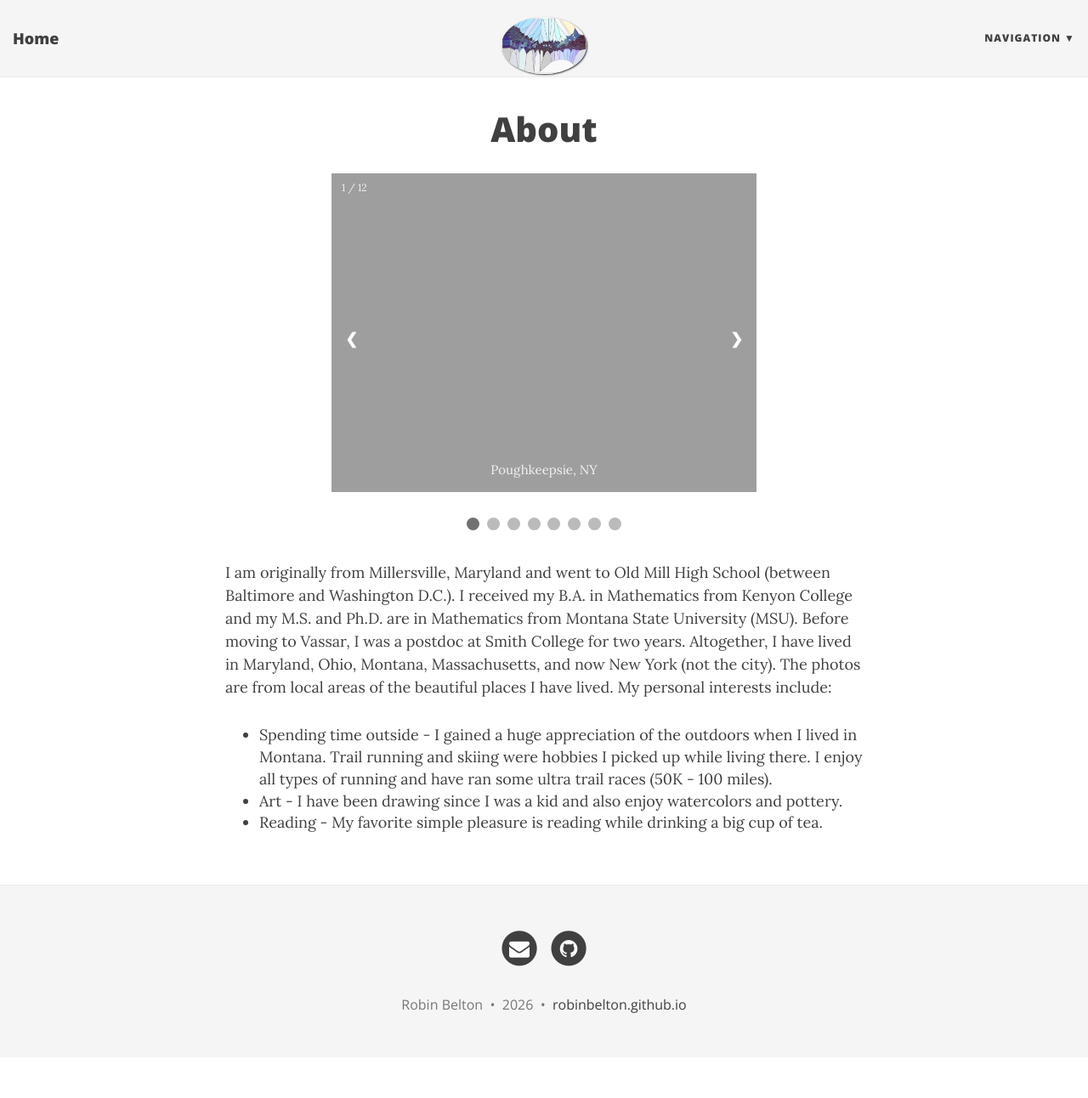
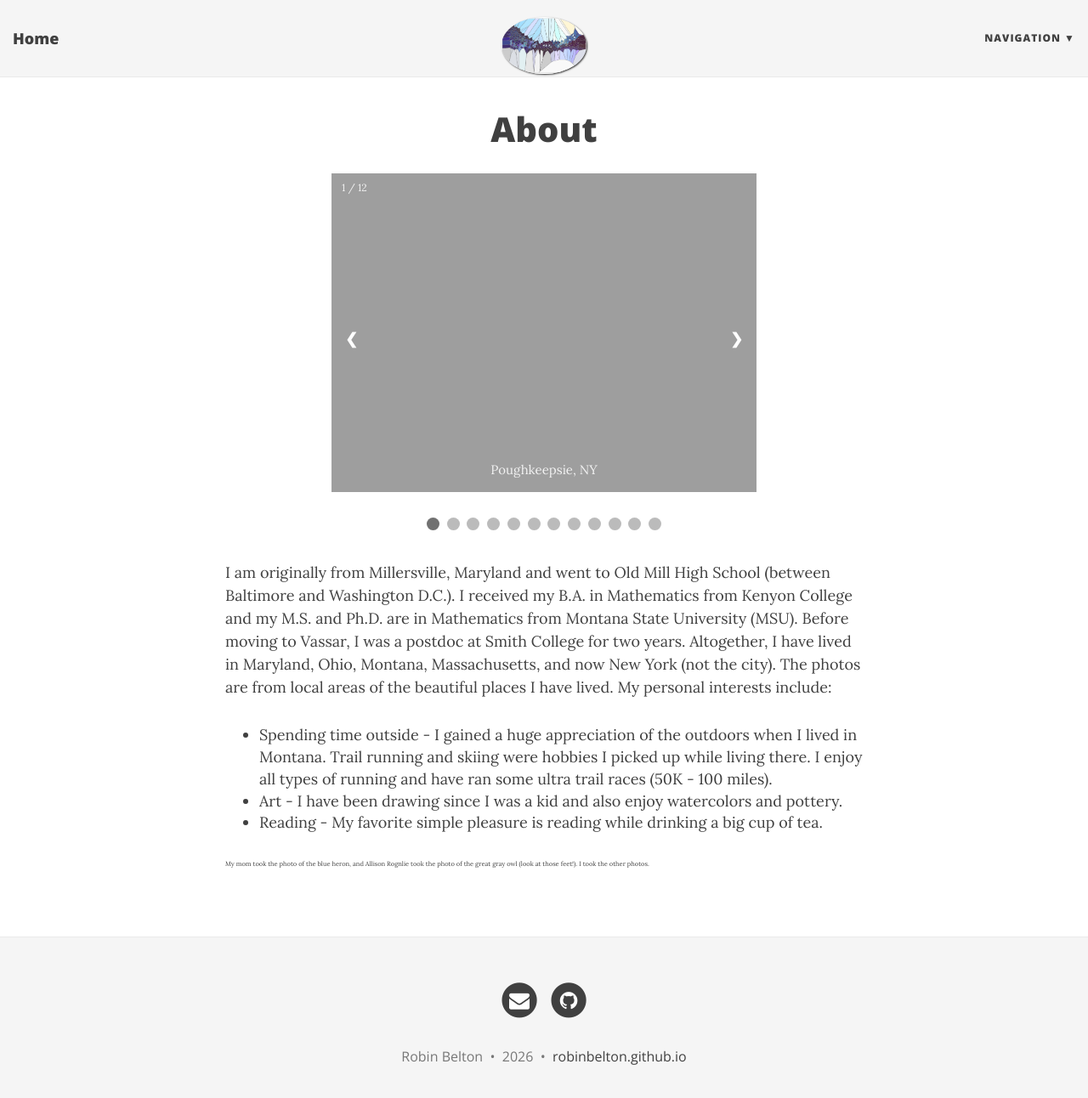
Before and after one commit to robinbelton/robinbelton.github.io, a Jekyll site: the page built from about.html, in a window 1280 px wide and 1305 px high. Shown: the top 1292 px of the window at 85% size. Built offline with Jekyll 4.4.1, drawn with Linux system fonts in a browser that asks for light colours; nearby versions of some CDN libraries.

Commit message:
Update about page

```diff
--- a/about.html
+++ b/about.html
@@ -154,7 +154,7 @@
 <div class="mySlides fade">
   <div class="numbertext">8 / 12</div>
   <img src="https://robinbelton.github.io/mohonk.jpg" style="width:100%">
-  <div class="text">Mohonk, NY</div>
+  <div class="text">Minnewaska State Park, NY</div>
 </div>
 
 <div class="mySlides fade">
@@ -196,6 +196,10 @@
   <span class="dot" onclick="currentSlide(6)"></span>
   <span class="dot" onclick="currentSlide(7)"></span>
   <span class="dot" onclick="currentSlide(8)"></span>
+  <span class="dot" onclick="currentSlide(9)"></span>
+  <span class="dot" onclick="currentSlide(10)"></span>
+  <span class="dot" onclick="currentSlide(11)"></span>
+  <span class="dot" onclick="currentSlide(12)"></span>
 </div>
 
 <script>
@@ -239,3 +243,5 @@
 <li>Art - I have been drawing since I was a kid and also enjoy watercolors and pottery. </li>
 <li> Reading - My favorite simple pleasure is reading while drinking a big cup of tea.</li>
 </ul>
+
+<p style="font-size: 0.75rem;">My mom took the photo of the blue heron, and Allison Rognlie took the photo of the great gray owl (look at those feet!). I took the other photos.</p>
```
